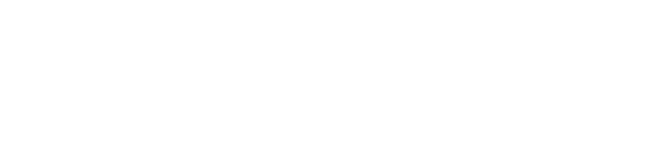
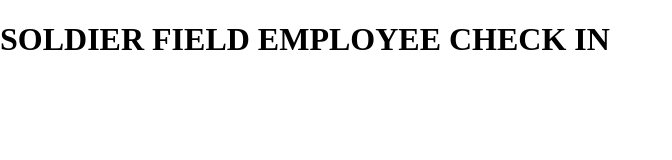
Before and after one commit to Ckalawa/Check-In-Project, a plain HTML site: page index.html in a window 1280 px wide. Shown: the whole page, without its empty margins (0-672 px from the left). Drawn offline with nearby package versions, Linux system fonts and the light colour scheme.

Commit message:
worked on index
added the Aramark logo on the web-bar and then added a title. The image was added in the folder media where all logos will go, there will be three more logos: ARA x SF, ARA x Fire, and ARA x Bears. These logos will show what database the user is editing as to eliminate any confusion on hat event they are in.

```diff
--- a/index.html
+++ b/index.html
@@ -1,10 +1,14 @@
 <!DOCTYPE html>
 <html lang="en">
+<meta charset="UTF-8">
 <head>
-  <meta charset="UTF-8">
-  <title>ITMD-362 Lab 1</title>
+  <link rel="stylesheet" type="text/css" href="css/style.css">
+  <link rel="stylesheet" type="text/css" href="css/normalize.css">
+  <title>Employee Check In</title>
+  <link rel="icon" href="media/ara.png" type="image/icon type">
 </head>
 <body>
+    <h1>SOLDIER FIELD EMPLOYEE CHECK IN</h1>
   <script type="module">
   // Import the functions you need from the SDKs you need
   import { initializeApp } from "https://www.gstatic.com/firebasejs/10.8.0/firebase-app.js";
@@ -29,3 +33,4 @@
   const analytics = getAnalytics(app);
   </script>
 </body>
+</html>
```
Also changed, not shown: media/ara.png (added).
